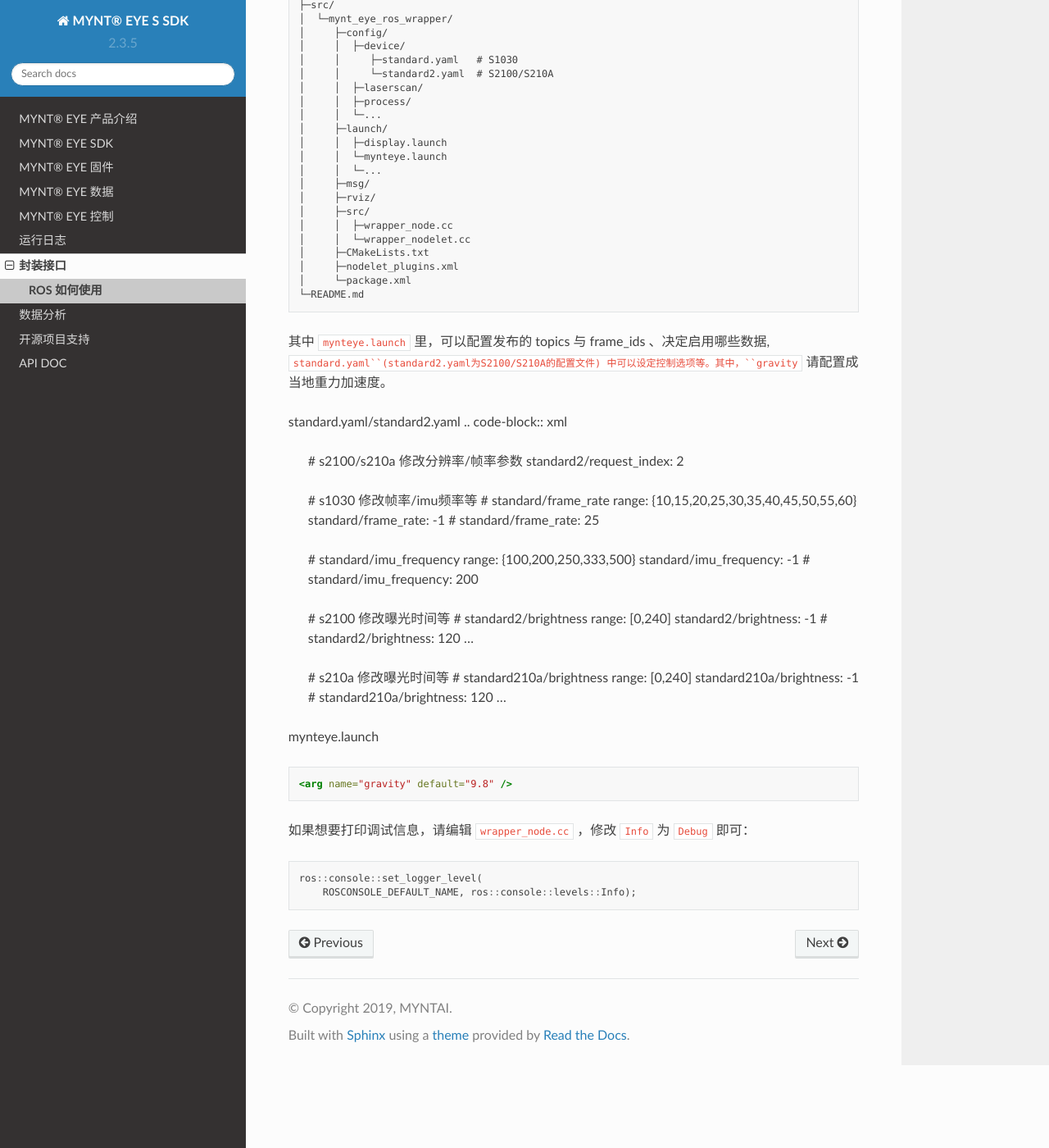
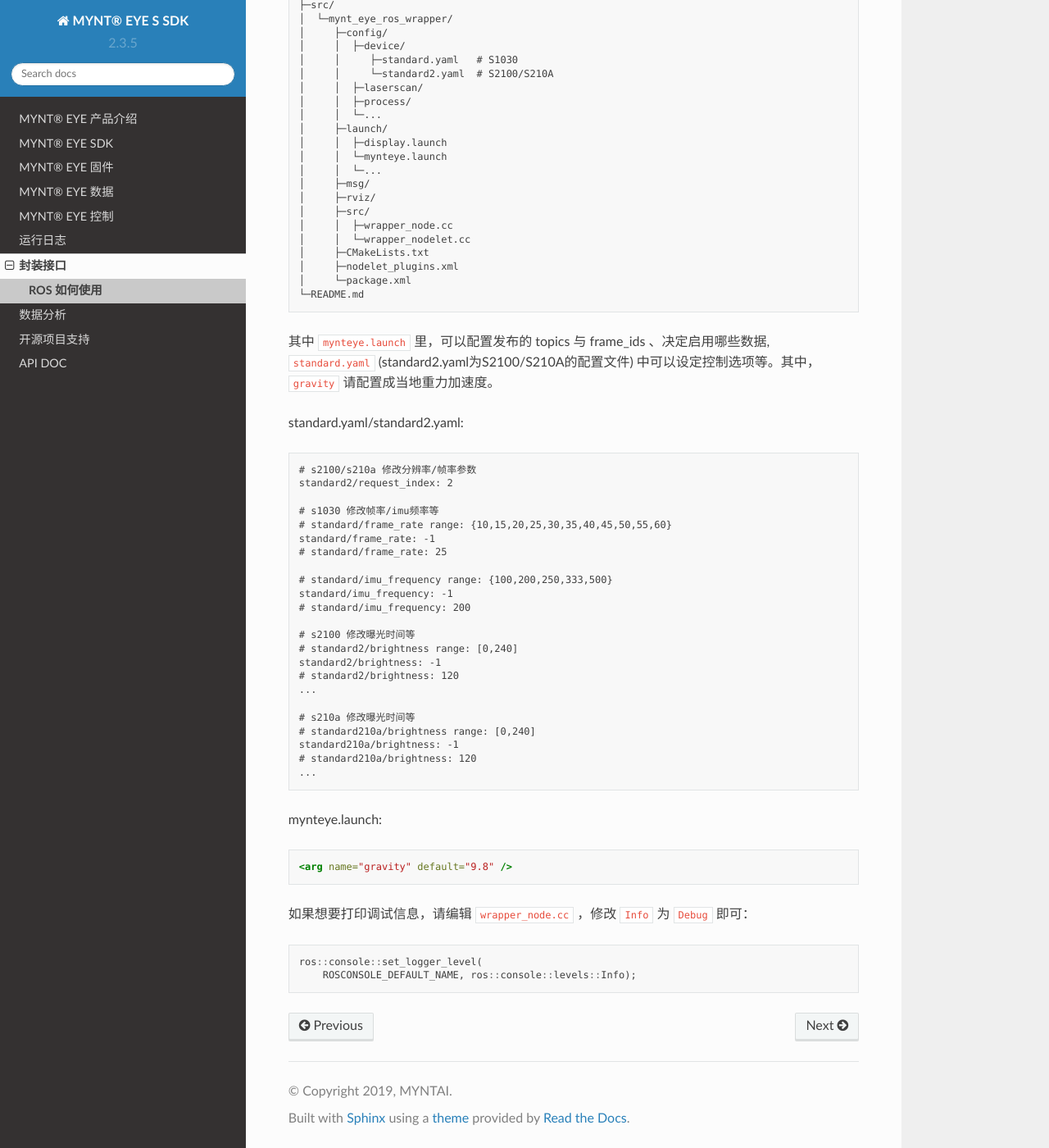
Before and after one commit to slightech/MYNT-EYE-S-SDK-Docs-zh_CN, a Sphinx documentation site: the page built from docs/src/wrapper/ros.rst, in a window 1280 px wide and 1400 px high, scrolled down 1030 px. Shown: the whole window at 82% size. Built offline with Sphinx 7.4.7 and the Read the Docs theme 2.0.0, drawn with Linux system fonts in a browser that asks for light colours; pages that are not in the unit, such as notebooks, are missing from menus.

Commit message:
docs(*): fix doc

```diff
--- a/docs/src/firmware/stm_update.rst
+++ b/docs/src/firmware/stm_update.rst
@@ -4,7 +4,7 @@
 ====================
 
 升级辅助芯片(仅支持S2100/S210A)
------------------------------
+-------------------------------
 
 
 * USB3.0 口插上 MYNT® EYE 设备。
--- a/docs/src/wrapper/ros.rst
+++ b/docs/src/wrapper/ros.rst
@@ -72,9 +72,10 @@
   │     └─package.xml
   └─README.md
 
-其中 ``mynteye.launch`` 里，可以配置发布的 topics 与 frame_ids 、决定启用哪些数据, ``standard.yaml``(standard2.yaml为S2100/S210A的配置文件) 中可以设定控制选项等。其中，``gravity`` 请配置成当地重力加速度。
+其中 ``mynteye.launch`` 里，可以配置发布的 topics 与 frame_ids 、决定启用哪些数据, ``standard.yaml`` (standard2.yaml为S2100/S210A的配置文件) 中可以设定控制选项等。其中，``gravity`` 请配置成当地重力加速度。
 
-standard.yaml/standard2.yaml
+standard.yaml/standard2.yaml:
+
 .. code-block:: xml
 
   # s2100/s210a 修改分辨率/帧率参数
@@ -101,7 +102,7 @@
   # standard210a/brightness: 120
   ...
 
-mynteye.launch
+mynteye.launch:
 
 .. code-block:: xml
 
```
